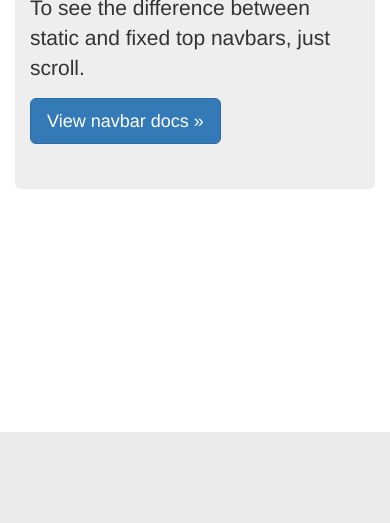
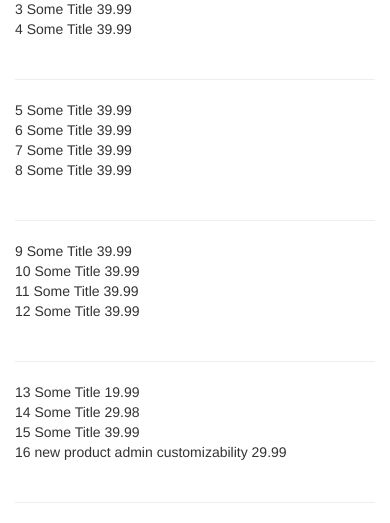
Before and after one commit to ravissj4/ecommerce_website_learning_django, a Django app: page / in a window 390 px wide. Shown: the part 412-935 px from the top of the page. Before the commit the page ends 844 px from the top, so only its background shows below. Run offline with Django 3.2, Linux system fonts and the light colour scheme; data comes from the database, SQL or seed files in the repository; both versions use the stored data as it was after the commit; some libraries are stand-ins or nearby versions.

Commit message:
added code to show the product on homescreen in a tabular fashion

```diff
--- a/ecommerce/urls.py
+++ b/ecommerce/urls.py
@@ -13,12 +13,16 @@ Including another URLconf
     1. Import the include() function: from django.conf.urls import url, include
     2. Add a URL to urlpatterns:  url(r'^blog/', include('blog.urls'))
 """
-from django.conf.urls import url
+from django.conf.urls import url, include
 from django.contrib import admin
 from products import views
+from django.conf.urls.static import static
+from django.conf import settings
 
 urlpatterns = [
+    url(r"^$", views.home, name="home"),
+    url(r'^products/$', views.all, name='products'),
     url(r'^admin/', admin.site.urls),
-    url(r"^$", views.home, name="home"),
+] + static(settings.STATIC_URL, document_root=settings.STATIC_ROOT)
 
-]
+urlpatterns += static(settings.MEDIA_URL, document_url=settings.MEDIA_ROOT)
--- a/products/views.py
+++ b/products/views.py
@@ -1,27 +1,29 @@
 from django.shortcuts import render
 from .models import Product
 
-# Create your views here.
-def home(request):
-    # context = locals()
-    if request.user.is_authenticated():
-        # username_is = "Ravi Ranjan"
-        # context = {'username_is' : username_is}
-        context = {'username_is' : request.user}
-    else:
-        context = {'username_is' : request.user}
+# # Create your views here.
+# def home(request):
+#     # context = locals()
+#     if request.user.is_authenticated():
+#         # username_is = "Ravi Ranjan"
+#         # context = {'username_is' : username_is}
+#         context = {'username_is' : request.user}
+#     else:
+#         context = {'username_is' : request.user}
 
-    template = 'products/home.html'
+#     template = 'products/home.html'
 
 
+#     return render(request, template, context)
+
+def home(request):
+    products = Product.objects.all()
+    template = 'products/home.html'
+    context = {"products" : products}
     return render(request, template, context)
 
-
 def all(request):
-
     products = Product.objects.all()
     template = 'products/all.html'
-
     context = {"products" : products}
-
     return render(request, template, context)
--- a/templates/base.html
+++ b/templates/base.html
@@ -53,6 +53,9 @@
     {% include 'navbar.html' %}
 
 
+    {% block jumbotron %}
+    {% endblock jumbotron %}
+
     <div class="container">
 
       {% block content %}
--- a/templates/products/all.html
+++ b/templates/products/all.html
@@ -1,5 +1,10 @@
 {% extends 'base.html' %}
 
 {% block content %}
+<div class="container">
+    {% for product in products %}
+        <p>{{product.title}}</p>
 
+    {% endfor %}
+</div>
 {% endblock content %}
--- a/templates/products/home.html
+++ b/templates/products/home.html
@@ -1,5 +1,5 @@
 {% extends 'base.html' %}
-
+{% load staticfiles %}
 {% block head_title %}
     Welcome To
 {% endblock head_title %}
@@ -14,8 +14,9 @@
     {% comment %} alert("welcome"); {% endcomment %}
 {% endblock jquery %}
 
-{% block content %}
 
+{% block jumbotron2 %}
+ <div class="container">
     <!-- Main component for a primary marketing message or call to action -->
     <div class="jumbotron">
         <h1>Hello {{ username_is }}</h1>
@@ -23,5 +24,45 @@
         <p>To see the difference between static and fixed top navbars, just scroll.</p>
         <p><a class="btn btn-lg btn-primary" href="../../components/#navbar" role="button">View navbar docs &raquo;</a></p>
     </div>
+</div>
 
+{% endblock jumbotron2 %}
+
+{% block content %}
+    <div class="row">
+
+        {% for product in products %}
+            {% comment %} <div class="col-sm-12">
+                {{product.title}}
+            </div> {% endcomment %}
+
+            {% comment %} <div class='{% cycle "col-sm-12" "col-sm-4" "col-sm-8" %}'>
+                {% cycle 'first of looping cycle' 'second of looping cycle' 'third of looping cycle' %}
+                {{product.id}}
+            </div> {% endcomment %}
+
+            <div class="col-sm-3">
+                {% for item in product.productimage_set.all %}
+                    {% if item.featured %}
+                        <img src="{{MEDIA_URL}}{{item.image}}" />
+                    {% endif %}
+                {% endfor %}
+                {{product.id}}
+                {{product.title}}
+                {{product.price}}
+            </div>
+
+            {% cycle "" "" "" "</div><br><hr><div class='row'>" %}
+
+                {% comment %}
+                    foreign key connection comes in handy here :
+                    {{model.modelnamewithforeignkey_set.all}}
+                {% endcomment %}
+                {% comment %} {{product.productimage_set.all}} {% endcomment %}
+
+
+
+        {% endfor %}
+
+    </div>
 {% endblock content %}
```
Also changed, not shown: db.sqlite3. Lines whose indentation alone changed are shown as unchanged.
